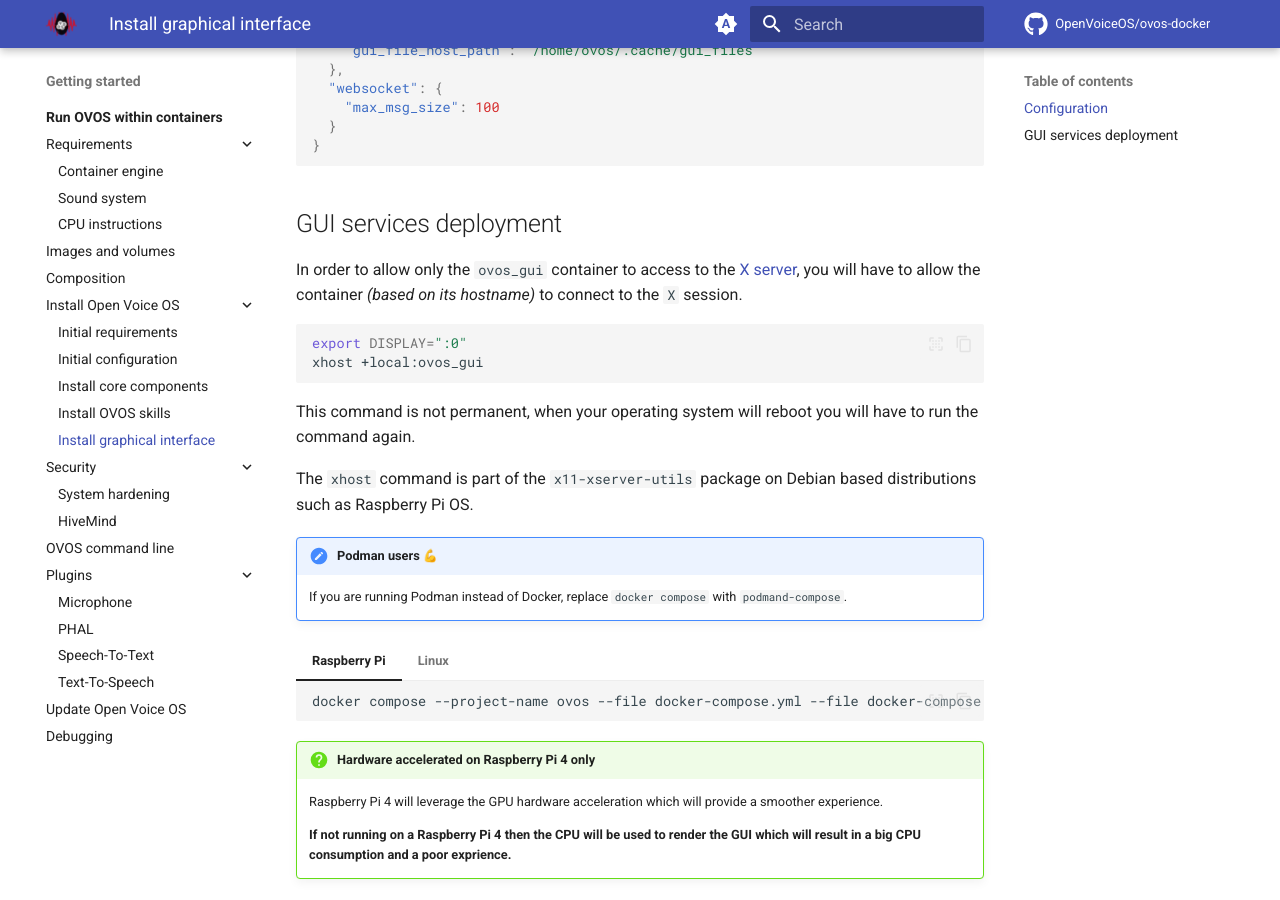
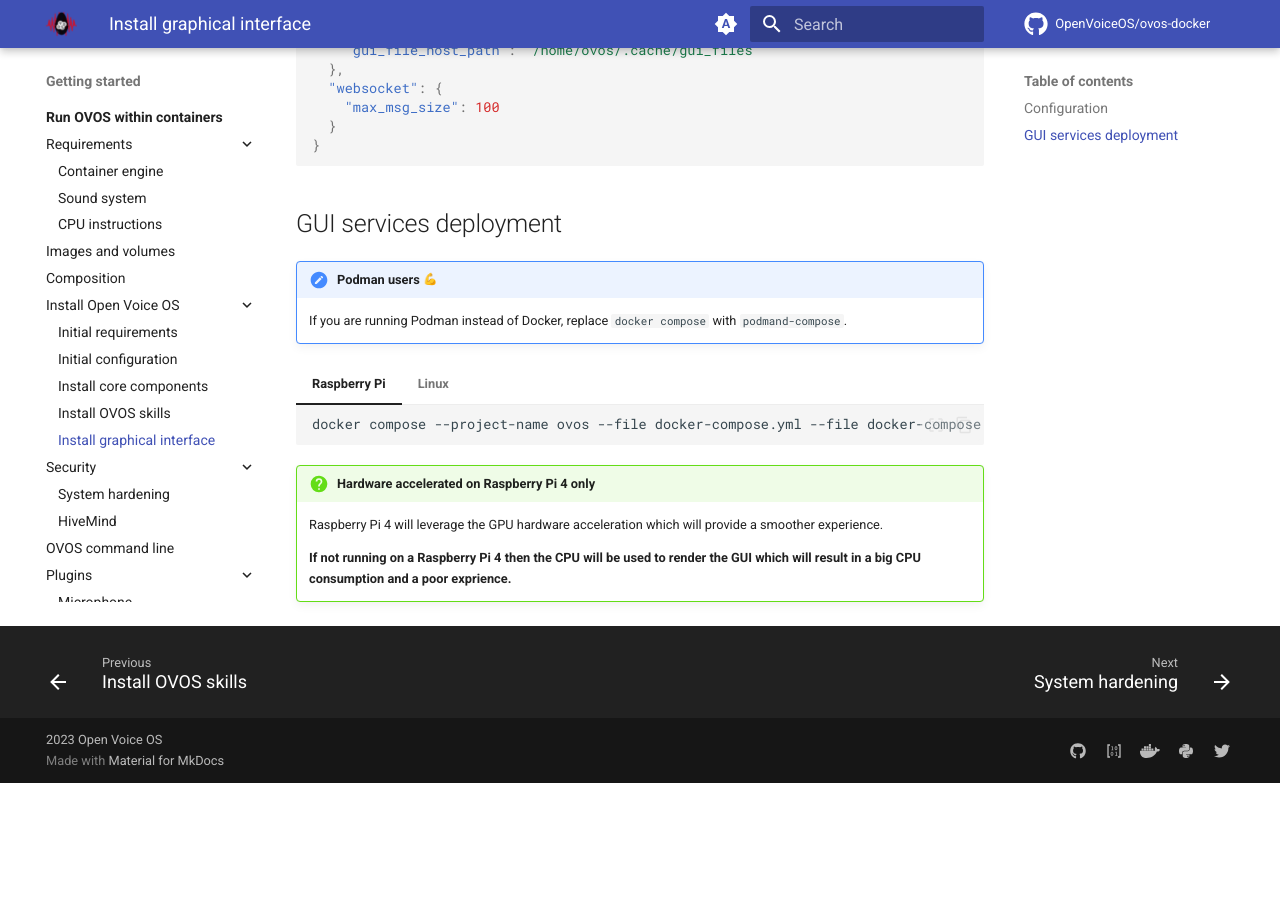
Before and after one commit to OpenVoiceOS/ovos-docker, an MkDocs documentation site: the page built from docs/getting-started/docker/installation/gui.md, in a window 1280 px wide and 900 px high, scrolled down 869 px. Built offline with MkDocs 1.6.1 and Material for MkDocs 9.7.7, drawn with Linux system fonts in a browser that asks for light colours; emoji names are drawn with the system emoji font; plug-ins that fetch from the network failed and are left out; comment, search, counter and statistics services are not loaded; after the commit the page ends 1652 px from its top, so only the background shows below that.

Commit message:
[gui] Add VIDEO_GID and remove xhost requirement

````diff
--- a/docs/getting-started/docker/installation/gui.md
+++ b/docs/getting-started/docker/installation/gui.md
@@ -36,17 +36,6 @@
 
 ## GUI services deployment
 
-In order to allow only the `ovos_gui` container to access to the [X server](https://en.wikipedia.org/wiki/X_Window_System), you will have to allow the container *(based on its hostname)* to connect to the `X` session.
-
-```bash
-export DISPLAY=":0"
-xhost +local:ovos_gui
-```
-
-This command is not permanent, when your operating system will reboot you will have to run the command again.
-
-The `xhost` command is part of the `x11-xserver-utils` package on Debian based distributions such as Raspberry Pi OS.
-
 !!! note "Podman users :muscle:"
 
     If you are running Podman instead of Docker, replace `docker compose` with `podmand-compose`.
````
Also changed, not shown: docs/getting-started/docker/composition.md (+8 -0 lines).
